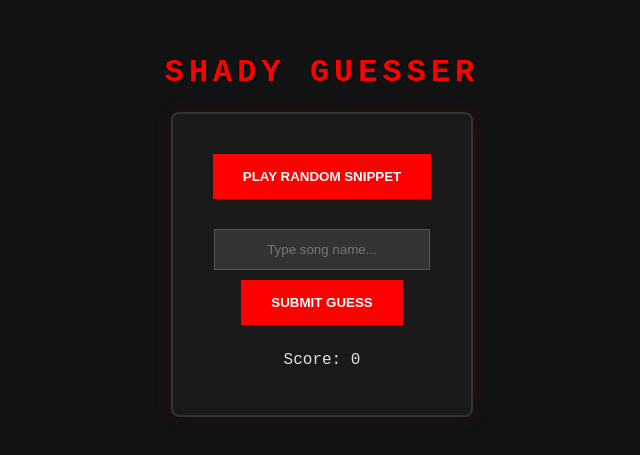
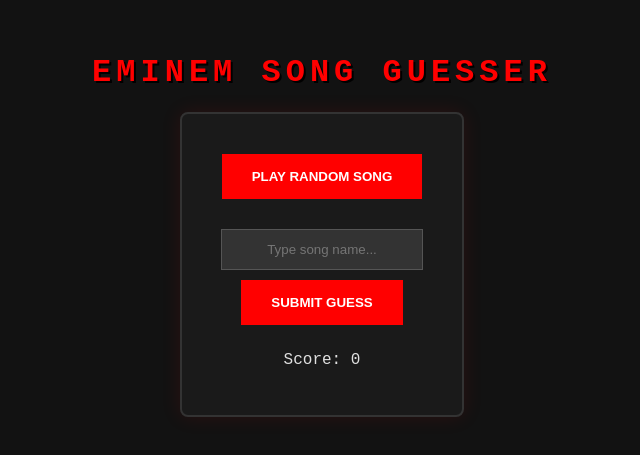
Before and after one commit to Zayl1n168/mandm-song-guessr, a plain HTML site: page index.html in a window 1280 px wide. Shown: the part 175-630 px from the top of the page, without its empty margins (318-958 px from the left). Drawn offline with Linux system fonts and the light colour scheme.

Commit message:
Update index.html

```diff
--- a/index.html
+++ b/index.html
@@ -8,10 +8,10 @@
 </head>
 <body>
 
-    <h1>Shady Guesser</h1>
+    <h1>Eminem Song Guesser</h1>
 
     <div id="game-container">
-        <button id="play-btn" onclick="playSong()">Play Random Snippet</button>
+        <button id="play-btn" onclick="playSong()">Play Random Song</button>
         <br>
         <input type="text" id="guess-input" placeholder="Type song name...">
         <br>
```
